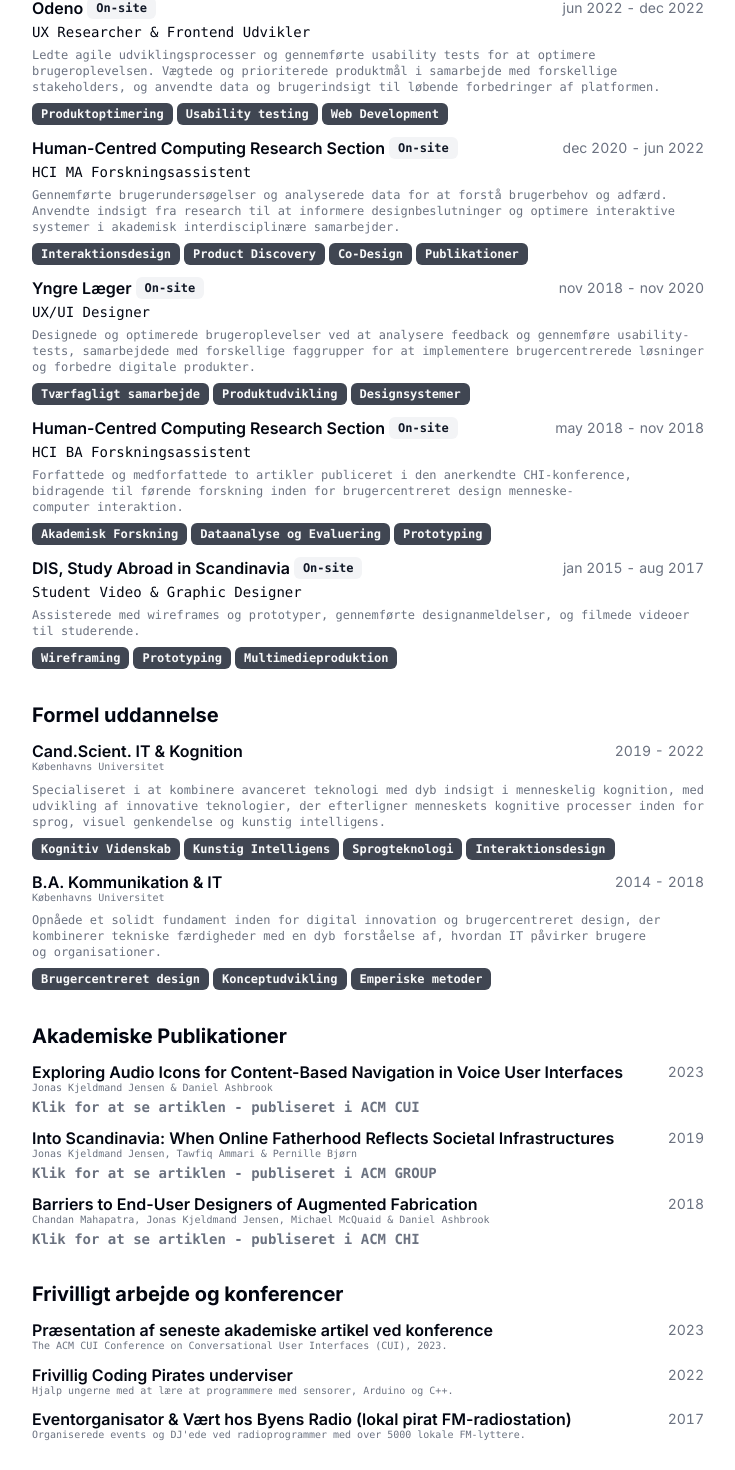
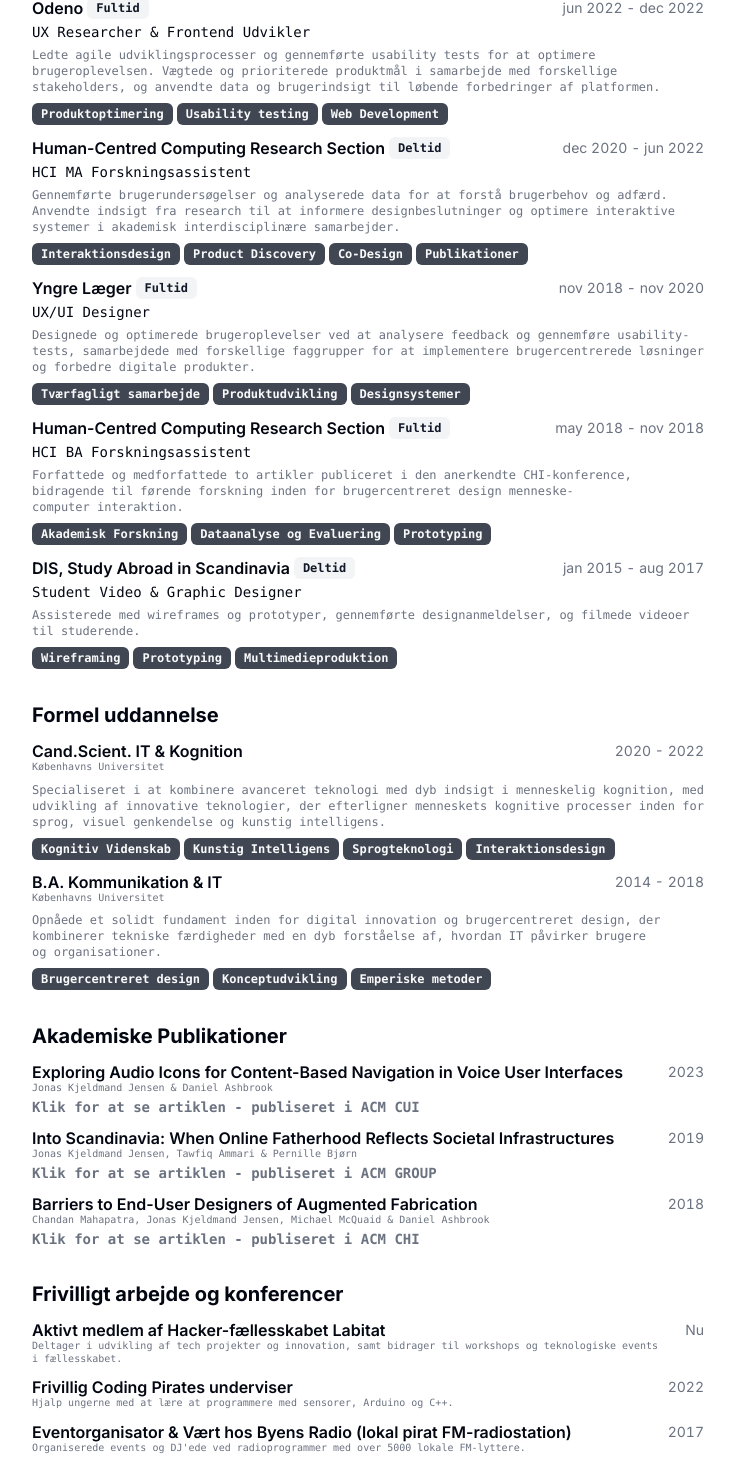
Before and after one commit to QC20/skinny-cv, a Next.js app: page / in a window 1280 px wide. Shown: the part 871-2341 px from the top of the page, without its empty margins (272-1007 px from the left). Built offline with nearby package versions, Linux system fonts and the light colour scheme.

Commit message:
icon update

```diff
--- a/src/app/page.tsx
+++ b/src/app/page.tsx
@@ -4,7 +4,8 @@ import { Badge } from "@/components/ui/badge";
 import { CommandMenu } from "@/components/command-menu";
 import { Metadata } from "next";
 import { Section } from "@/components/ui/section";
-import { GlobeIcon, MailIcon, PhoneIcon } from "lucide-react";
+import { GlobeIcon, MailIcon, PhoneIcon, WebcamIcon } from "lucide-react";
+import { XIcon } from "lucide-react";
 import { Button } from "@/components/ui/button";
 import { RESUME_DATA } from "@/data/resume-data";
 import { ProjectCard } from "@/components/project-card";
@@ -39,7 +40,7 @@ export default function Page() {
             <div className="hidden print:flex print:flex-col gap-y-2 font-mono text-sm text-muted-foreground">
               {RESUME_DATA.personalWebsiteUrl ? (
                 <div className="flex items-center gap-x-1">
-                  <GlobeIcon className="size-4" />
+                  <WebcamIcon className="size-4" />
                   <a
                     href={RESUME_DATA.personalWebsiteUrl}
                     target="_blank"
@@ -164,7 +165,7 @@ export default function Page() {
                     </span>
                   </h3>
                   <div className="text-sm tabular-nums text-gray-500">
-                    {work.start} - {work.end ?? "Present"}
+                    {work.start} - {work.end ?? "Nu"}
                   </div>
                 </div>
                 <h4 className="font-mono text-sm leading-none print:text-[12px]">
@@ -294,7 +295,7 @@ export default function Page() {
         links={[
           {
             url: RESUME_DATA.personalWebsiteUrl,
-            title: "Personal Website",
+            title: "Portfolio hjemmeside",
           },
           ...RESUME_DATA.contact.social.map((socialMediaLink) => ({
             url: socialMediaLink.url,
--- a/src/data/resume-data.tsx
+++ b/src/data/resume-data.tsx
@@ -50,8 +50,8 @@ export const RESUME_DATA = {
         icon: LinkedInIcon,
       },
       {
-        name: "X",
-        url: "https://jonaskjeldmand.vercel.app/about",
+        name: "Min hjemmeside",
+        url: "https://https://jonaskjeldmand.vercel.app/",
         icon: XIcon,
       },
     ],
@@ -61,7 +61,7 @@ export const RESUME_DATA = {
       school: "Cand.Scient. IT & Kognition",
       degree: "Københavns Universitet",
       description: "Specialiseret i at kombinere avanceret teknologi med dyb indsigt i menneskelig kognition, med udvikling af innovative teknologier, der efterligner menneskets kognitive processer inden for sprog, visuel genkendelse og kunstig intelligens.",
-      start: "2019",
+      start: "2020",
       end: "2022",
       skills: ["Kognitiv Videnskab", "Kunstig Intelligens", "Sprogteknologi", "Interaktionsdesign"],
     },
@@ -107,7 +107,7 @@ export const RESUME_DATA = {
     {
       company: "Skatteankestyrelsen",
       link: "https://skatteankestyrelsen.dk/",
-      badges: ["On-site"],
+      badges: ["Fultid"],
       title: "Brugercentreret Digital Udvikler",
       logo: ConsultlyLogo,
       start: "dec 2022",
@@ -119,7 +119,7 @@ export const RESUME_DATA = {
     {
       company: "Odeno",
       link: "https://www.linkedin.com/company/odeno/",
-      badges: ["On-site"],
+      badges: ["Fultid"],
       title: "UX Researcher & Frontend Udvikler",
       logo: ParabolLogo,
       start: "jun 2022",
@@ -131,7 +131,7 @@ export const RESUME_DATA = {
     {
       company: "Human-Centred Computing Research Section",
       link: "https://di.ku.dk/english/research/human-centred-computing/",
-      badges: ["On-site"],
+      badges: ["Deltid"],
       title: "HCI MA Forskningsassistent",
       logo: ClevertechLogo,
       start: "dec 2020",
@@ -143,7 +143,7 @@ export const RESUME_DATA = {
     {
       company: "Yngre Læger",
       link: "https://laeger.dk/foreninger/yngre-laeger",
-      badges: ["On-site"],
+      badges: ["Fultid"],
       title: "UX/UI Designer",
       logo: JojoMobileLogo,
       start: "nov 2018",
@@ -155,7 +155,7 @@ export const RESUME_DATA = {
     {
       company: "Human-Centred Computing Research Section",
       link: "https://di.ku.dk/english/research/human-centred-computing/",
-      badges: ["On-site"],
+      badges: ["Fultid"],
       title: "HCI BA Forskningsassistent",
       logo: NSNLogo,
       start: "may 2018",
@@ -166,7 +166,7 @@ export const RESUME_DATA = {
     {
       company: "DIS, Study Abroad in Scandinavia",
       link: "https://dis.dk/",
-      badges: ["On-site"],
+      badges: ["Deltid"],
       title: "Student Video \& Graphic Designer",
       logo: NSNLogo,
       start: "jan 2015",
@@ -221,9 +221,9 @@ export const RESUME_DATA = {
 
   FrivilligtArbejde: [
     {
-      name: "Præsentation af seneste akademiske artikel ved konference",
-      company: "The ACM CUI Conference on Conversational User Interfaces (CUI), 2023.  ",
-      start: "2023",
+      name: "Aktivt medlem af Hacker-fællesskabet Labitat",
+      company: "Deltager i udvikling af tech projekter og innovation, samt bidrager til workshops og teknologiske events i fællesskabet.",
+      start: "Nu",
     },
     {
       name: "Frivillig Coding Pirates underviser",
```
Also changed, not shown: 1 other file (tests, documents, lock files or other folders).
